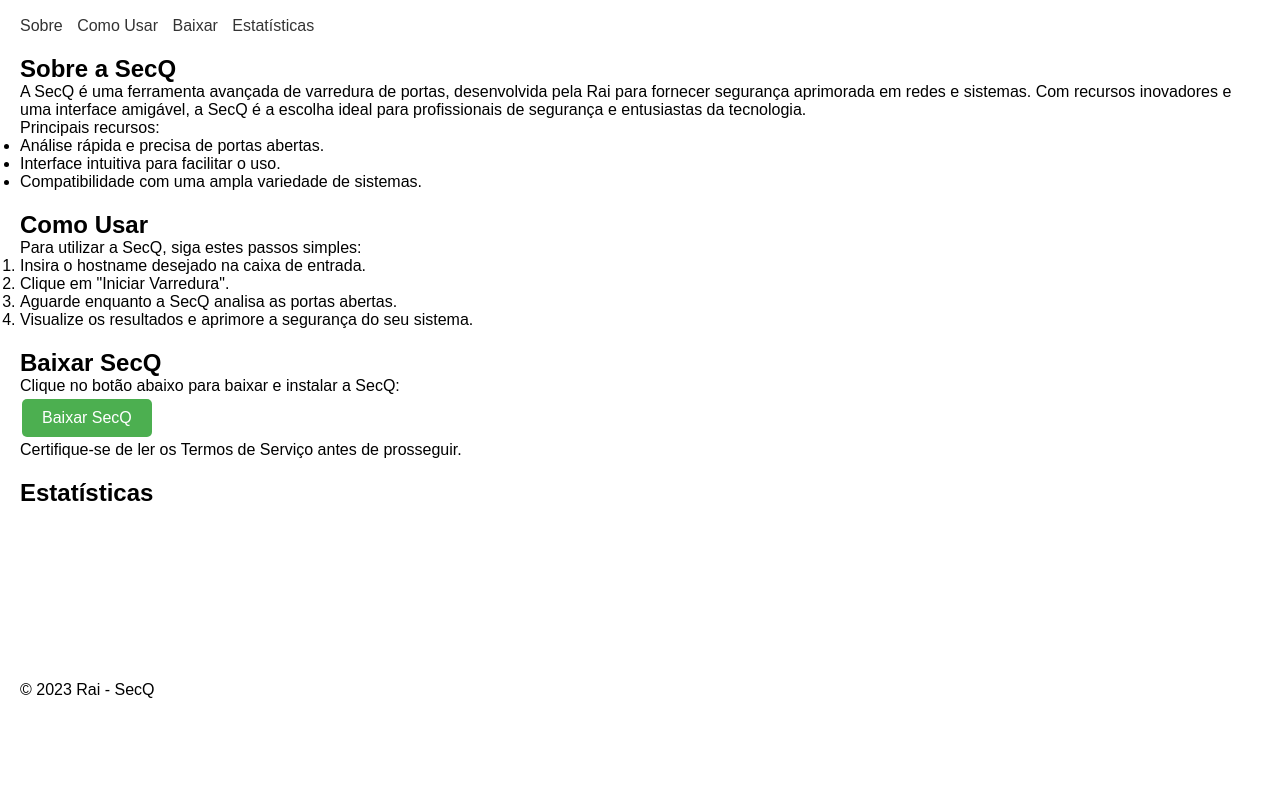
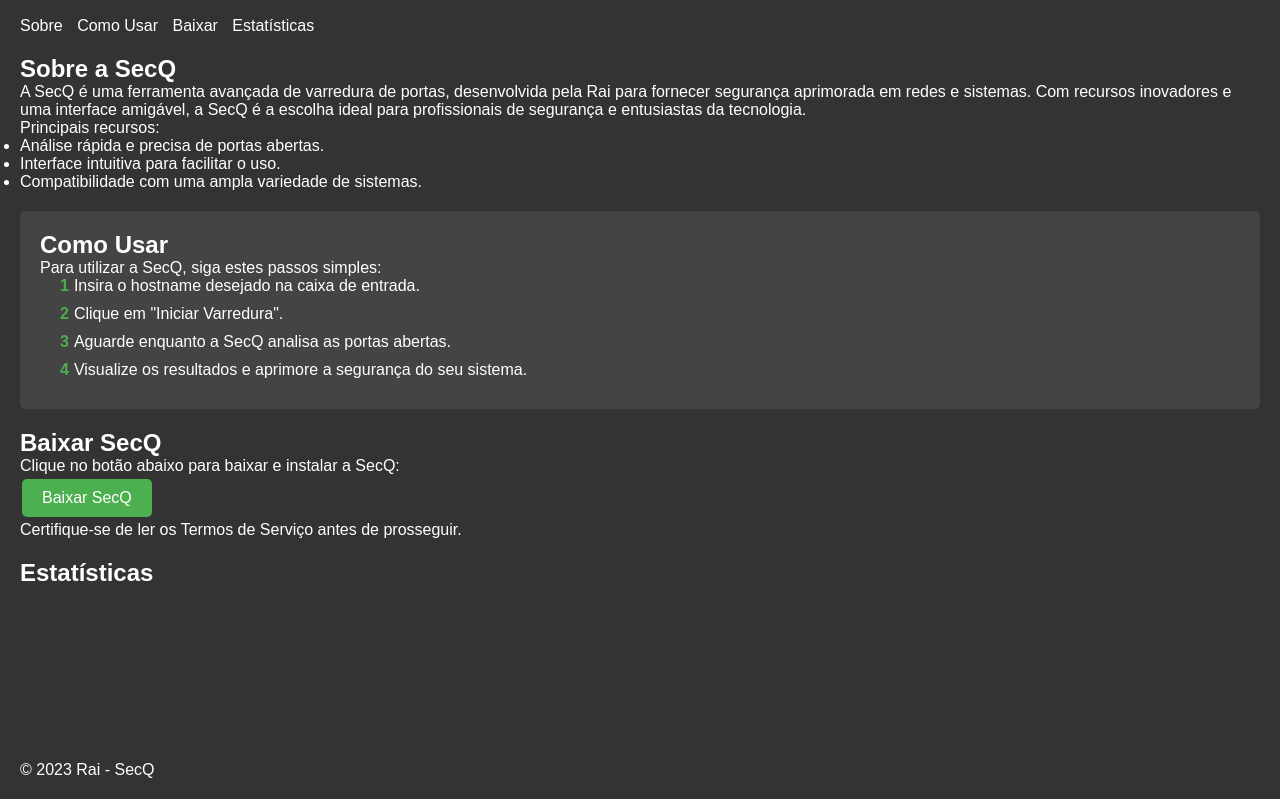
Before and after one commit to RaiProjct/RaiProjct.github.io, a plain HTML site: page SecQ/index.html in a window 1280 px wide. Shown: the part 78-877 px from the top of the page. Before the commit the page ends 800 px from the top, so only its background shows below. Drawn offline with nearby package versions, Linux system fonts and the light colour scheme.

Commit message:
update SecQ/styles.css

```diff
--- a/SecQ/styles.css
+++ b/SecQ/styles.css
@@ -5,6 +5,8 @@ body {
     margin: 0;
     padding: 0;
     box-sizing: border-box;
+    background-color: #333;
+    color: #fff;
 }
 
 header, nav, section, footer {
@@ -18,7 +20,7 @@ h1, h2, p, ul, ol, li {
 
 nav a {
     text-decoration: none;
-    color: #333;
+    color: #fff;
     margin-right: 10px;
 }
 
@@ -41,3 +43,29 @@ button {
     header, nav, section, footer {
         margin: 10px;
     }
+}
+
+/* Estilizando a seção "Como Usar" */
+#how-to-use {
+    background-color: #444;
+    padding: 20px;
+    border-radius: 5px;
+}
+
+#how-to-use ol {
+    list-style-type: none;
+    counter-reset: item;
+    margin-left: 20px;
+}
+
+#how-to-use ol li {
+    counter-increment: item;
+    margin-bottom: 10px;
+}
+
+#how-to-use ol li::before {
+    content: counter(item);
+    color: #4CAF50;
+    font-weight: bold;
+    margin-right: 5px;
+}
```
